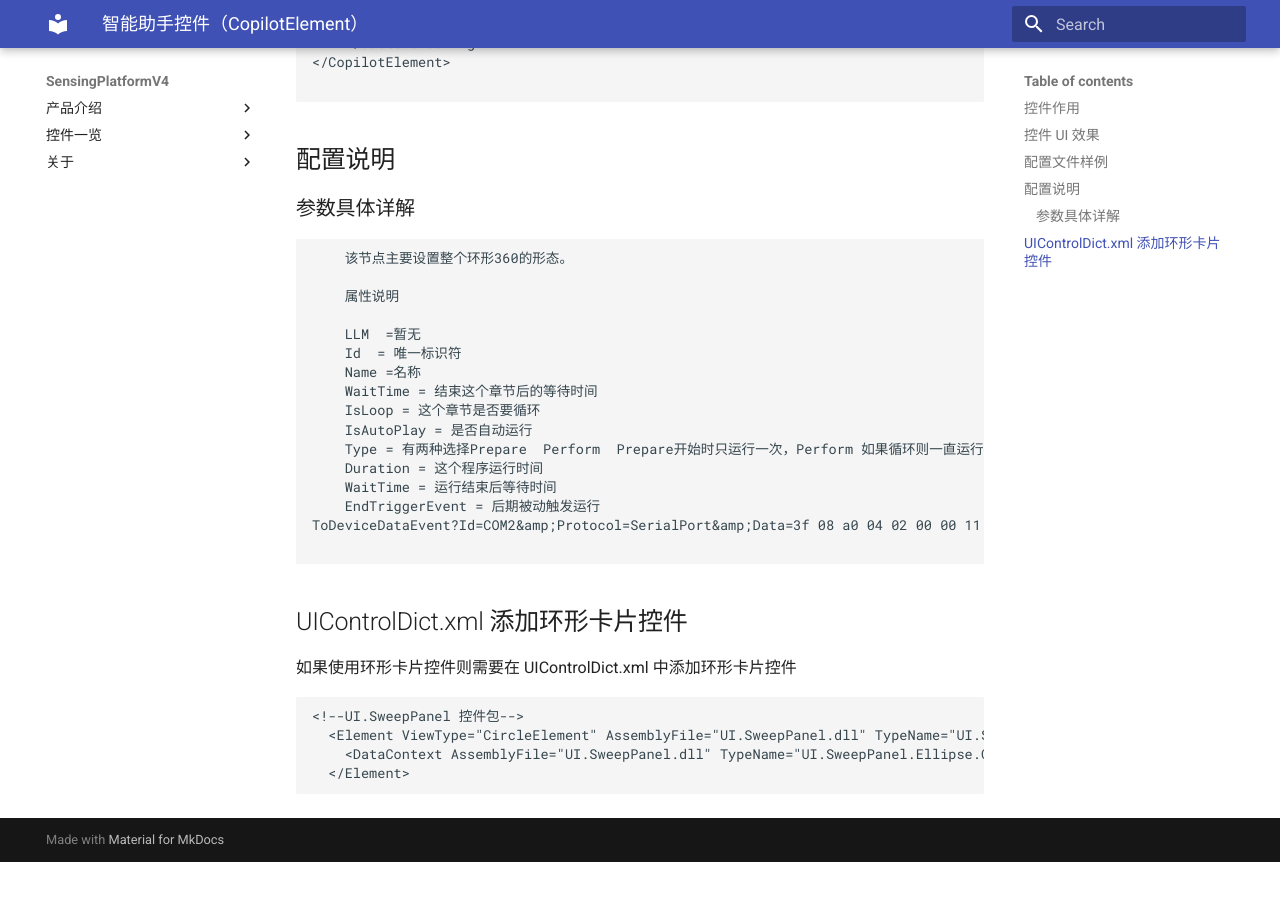
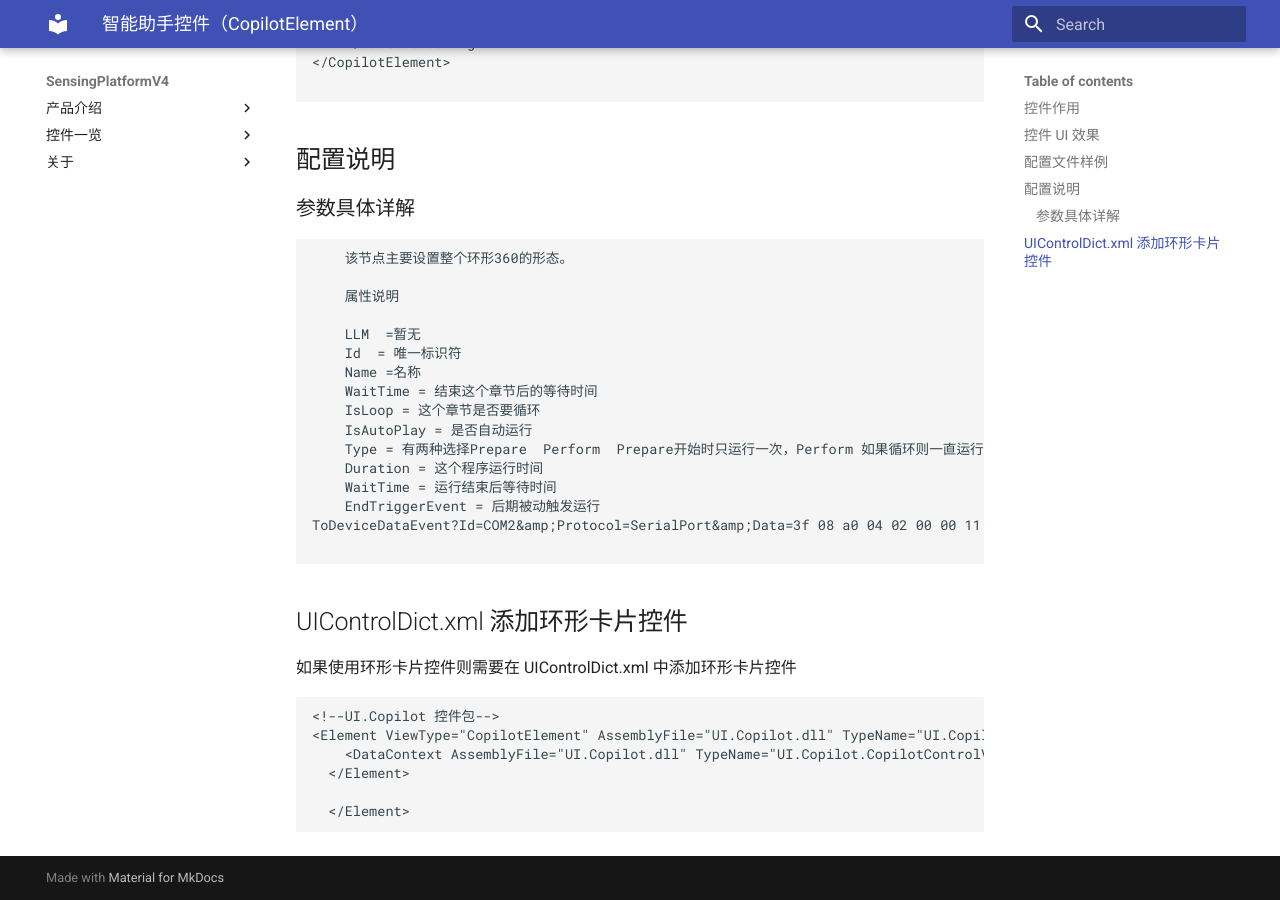
Before and after one commit to troncell/SensingPlatformDocs, an MkDocs documentation site: the page built from docs/控件一览/CopilotElement.md, in a window 1280 px wide and 900 px high, scrolled down 954 px. Built offline with MkDocs 1.6.1 and Material for MkDocs 9.7.7, drawn with Linux system fonts in a browser that asks for light colours; before the commit the page ends 1816 px from its top, so only the background shows below that.

Commit message:
Update CopilotElement.md

````diff
--- a/docs/控件一览/CopilotElement.md
+++ b/docs/控件一览/CopilotElement.md
@@ -73,8 +73,10 @@ ToDeviceDataEvent?Id=COM2&amp;Protocol=SerialPort&amp;Data=3f 08 a0 04 02 00 00
 如果使用环形卡片控件则需要在 UIControlDict.xml 中添加环形卡片控件
 
 ```
-<!--UI.SweepPanel 控件包-->
-  <Element ViewType="CircleElement" AssemblyFile="UI.SweepPanel.dll" TypeName="UI.SweepPanel.Ellipse.CirclePanelControl, UI.SweepPanel, Version=1.0.0.0, Culture=neutral, PublicKeyToken=null">
-    <DataContext AssemblyFile="UI.SweepPanel.dll" TypeName="UI.SweepPanel.Ellipse.CirclePanelViewModel, UI.SweepPanel, Version=1.0.0.0, Culture=neutral, PublicKeyToken=null" />
+<!--UI.Copilot 控件包-->
+<Element ViewType="CopilotElement" AssemblyFile="UI.Copilot.dll" TypeName="UI.Copilot.CopilotControl, UI.Copilot, Version=1.0.0.0, Culture=neutral, PublicKeyToken=null">
+    <DataContext AssemblyFile="UI.Copilot.dll" TypeName="UI.Copilot.CopilotControlViewModel, Copilot, Version=1.0.0.0, Culture=neutral, PublicKeyToken=null" />
+  </Element>
+
   </Element>
 ```
````
